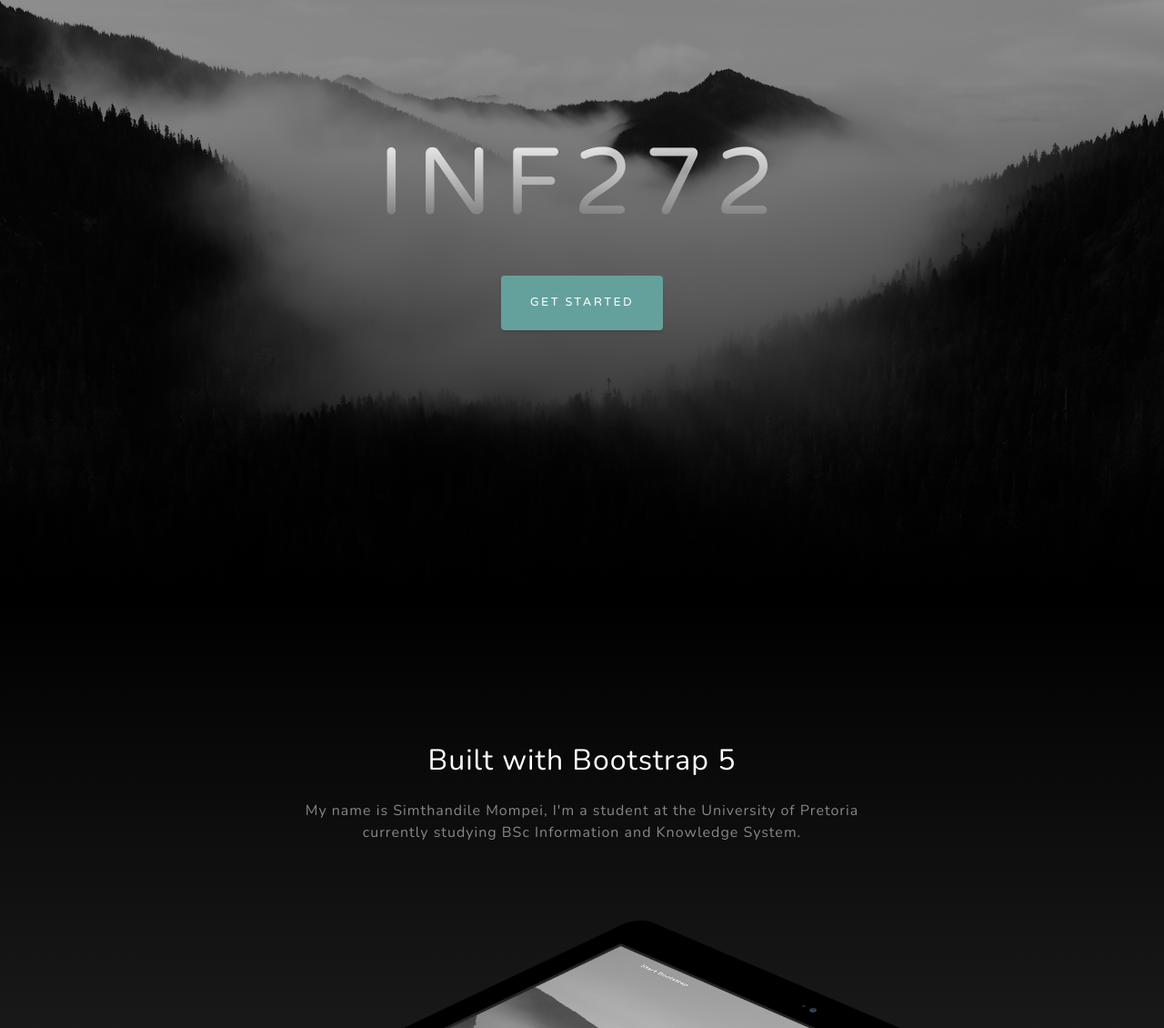
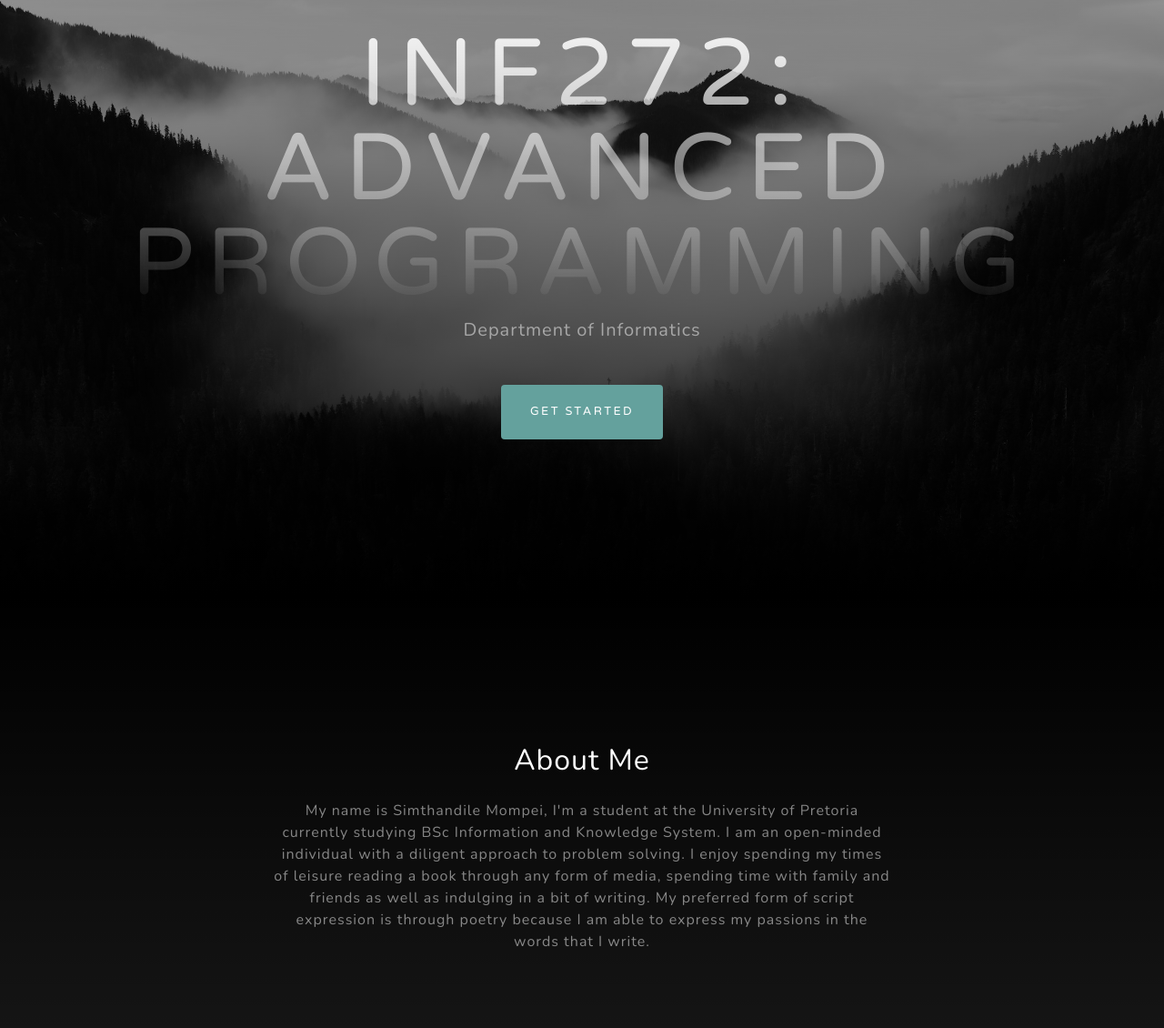
Before and after one commit to u20625962/u20625962.github.io, a plain HTML site: page index.html in a window 1280 px wide. Shown: the part 143-1273 px from the top of the page at 91% size. Drawn offline with nearby package versions, Linux system fonts and the light colour scheme.

Commit message:
Update index.html

```diff
--- a/index.html
+++ b/index.html
@@ -38,8 +38,8 @@
             <div class="container px-4 px-lg-5 d-flex h-100 align-items-center justify-content-center">
                 <div class="d-flex justify-content-center">
                     <div class="text-center">
-                        <h1 class="mx-auto my-0 text-uppercase">INF272</h1>
-                        <h2 class="text-white-50 mx-auto mt-2 mb-5"></h2>
+                        <h1 class="mx-auto my-0 text-uppercase">INF272: Advanced Programming</h1>
+                        <h2 class="text-white-50 mx-auto mt-2 mb-5">Department of Informatics</h2>
                         <a class="btn btn-primary" href="#about">Get Started</a>
                     </div>
                 </div>
@@ -50,11 +50,15 @@
             <div class="container px-4 px-lg-5">
                 <div class="row gx-4 gx-lg-5 justify-content-center">
                     <div class="col-lg-8">
-                        <h2 class="text-white mb-4">Built with Bootstrap 5</h2>
+                        <h2 class="text-white mb-4">About Me</h2>
                         <p class="text-white-50">
                            My name is Simthandile Mompei, I'm a student at the University of Pretoria currently studying
                            BSc Information and Knowledge System.
 
+                            I am an open-minded individual with a diligent approach to problem solving. I enjoy spending my times of leisure
+                           reading a book through any form of media, spending time with family and friends as well as indulging in a bit of writing. My
+                           preferred form of script expression is through poetry because I am able to express my passions
+                           in the words that I write.
 
                         </p>
                     </div>
```
